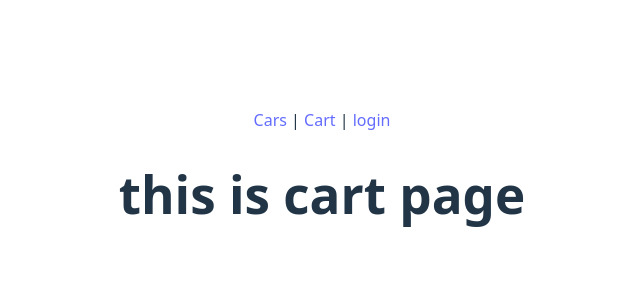
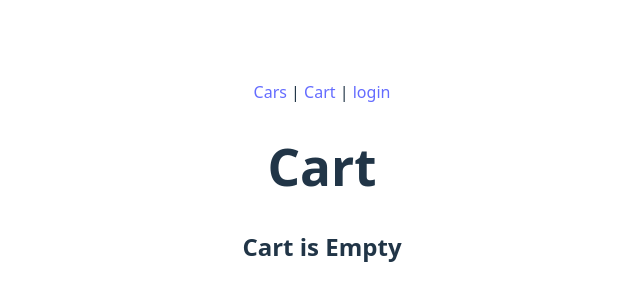
Before and after one commit to AmalHisham/car-rental-app, a React (Vite) app: page /cart in a window 1280 px wide. Shown: the part 218-518 px from the top of the page, without its empty margins (318-958 px from the left). Built offline with nearby package versions, Linux system fonts and the light colour scheme.

Commit message:
Cart feature implemented along with usecontext

```diff
--- a/src/components/cars/CarCard.jsx
+++ b/src/components/cars/CarCard.jsx
@@ -1,4 +1,9 @@
+import React from "react"
+import CartContext from "../../context/CartContext"
+
+
 export default function CarCard({car}) {
+    const {addToCart}  = React.useContext(CartContext)
     return (
         <div>
             <img src={car.image}
@@ -8,7 +13,7 @@ export default function CarCard({car}) {
             <h2>{car.model}</h2>
             <p>{car.type}</p>
             <p>{car.pricePerDay}</p>
-            <button>Add to cart</button>
+            <button onClick={() => addToCart(car)}>Add to cart</button>
         </div>
     )
 }
--- /dev/null
+++ b/src/context/CartContext.jsx
@@ -0,0 +1,30 @@
+import React from "react";
+
+const CartContext = React.createContext()
+
+export function CartProvider({children}) {
+
+    const [cartItems, setCartItems] = React.useState([])
+
+    function addToCart(car) {
+        setCartItems((prev) => [...prev, car])
+    }
+
+    function removeFromCart(id) {
+        setCartItems((prev) => prev.filter((item) => item.id != id))
+    }
+
+    return (
+        <CartContext.Provider
+        value={{cartItems,addToCart,removeFromCart}}
+        >
+
+        {children}
+        </CartContext.Provider>
+
+
+
+    )
+}
+
+export default CartContext
--- a/src/main.jsx
+++ b/src/main.jsx
@@ -3,12 +3,15 @@ import { createRoot } from 'react-dom/client'
 import {BrowserRouter} from 'react-router-dom'
 import './index.css'
 import App from './App.jsx'
+import { CartProvider } from './context/CartContext.jsx'
 
 createRoot(document.getElementById('root')).render(
 
     <StrictMode>
       <BrowserRouter>
-        <App />
+        <CartProvider>
+          <App />
+        </CartProvider>
       </BrowserRouter>
 
     </StrictMode>,
--- a/src/pages/Cart.jsx
+++ b/src/pages/Cart.jsx
@@ -1,5 +1,24 @@
+import React from "react"
+import CartContext from "../context/CartContext"
+
+
 export default function Cart() {
+
+    const {cartItems, removeFromCart} = React.useContext(CartContext)
     return (
-        <h1>this is cart page</h1>
+
+        <div>
+
+            <h1>Cart</h1>
+
+            {cartItems.length === 0 && <h2>Cart is Empty</h2>}
+
+            {cartItems.map((item,index) => (
+                <div key={index}>
+                    <p>{item.model}</p>
+                    <button onClick={() => removeFromCart(item.id)}>Remove</button>
+                </div>
+            ))}
+        </div>
     )
 }
```
Also changed, not shown: src/context/CarContext.jsx (deleted).
